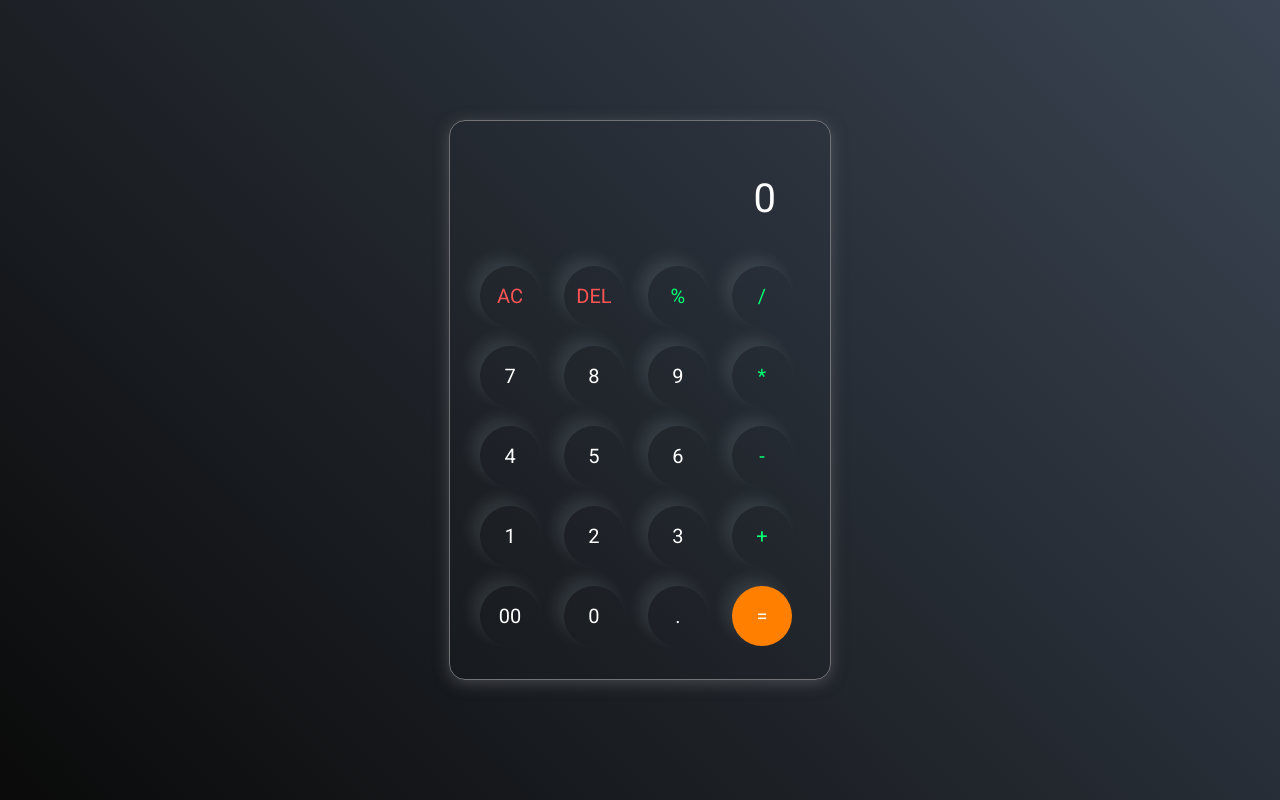
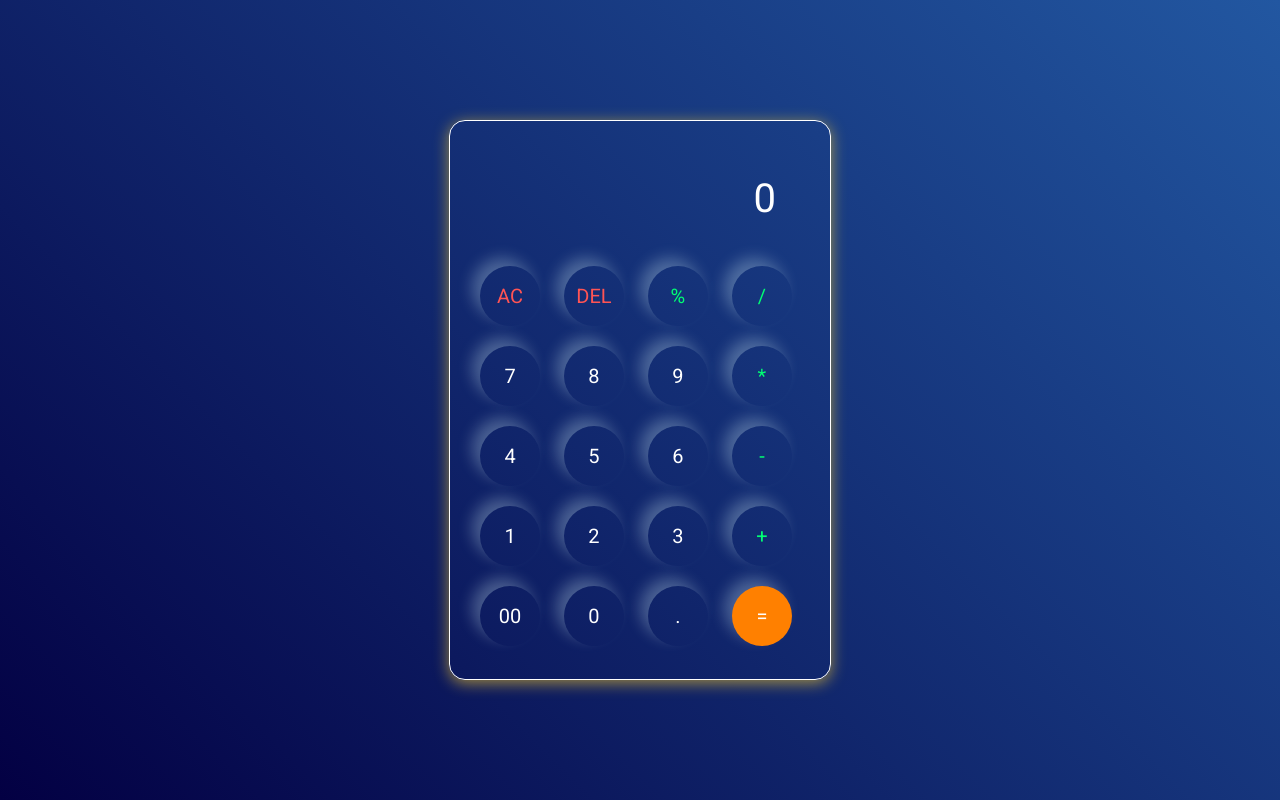
Before and after one commit to PradipSaha9153/Simple-Calculator, a plain HTML site: page index.html in a window 1280 px wide. Drawn offline with Linux system fonts and the light colour scheme.

Commit message:
Update style.css

```diff
--- a/style.css
+++ b/style.css
@@ -17,16 +17,16 @@ body {
     align-items: center;
     justify-content: center;
     background: linear-gradient(45deg,
-    #0a0a0a, #3a4452);
+    #030043, #2257a1);
 }
 
 .container {
     height: 35rem;
-    border: 1px solid #717377;
+    border: 1px solid #ffffff;
     padding: 20px;
     border-radius: 16px;
     background: transparent;
-    box-shadow: 0px 3px 15px #71737780;
+    box-shadow: 0px 3px 15px #fbcd289f;
 }
 
 button {
@@ -38,11 +38,14 @@ button {
     background: transparent;
     color: #ffffff;
     font-size: 20px;
-    box-shadow: -8px -8px 15px #e1ffff1a;
+    box-shadow: -8px -8px 15px #e1ffff47;
     cursor: pointer;
 
     &:hover {
-        box-shadow: -8px -8px 15px #00ffff63;
+        box-shadow: -8px -8px 15px #00ffffa6;
+    }
+    &:active {
+        background-color: transparent;
     }
 }
 
@@ -65,20 +68,20 @@ input {
 .equalBT {
     background-color: #ff8000;
     &:hover {
-        box-shadow: -8px -8px 15px #f1dd007b;
+        box-shadow: -8px -8px 15px #ff9900c2;
     }
 }
 
 .operator {
     color: rgb(0, 255, 115);
     &:hover {
-        box-shadow: -8px -8px 15px #00ff4c75;
+        box-shadow: -8px -8px 15px #00ff4cb6;
     }
 }
 
 .delBT {
     color: #ff5454;
     &:hover {
-        box-shadow: -8px -8px 15px #f3484899;
+        box-shadow: -8px -8px 15px #f34848b5;
     }
 }
```
